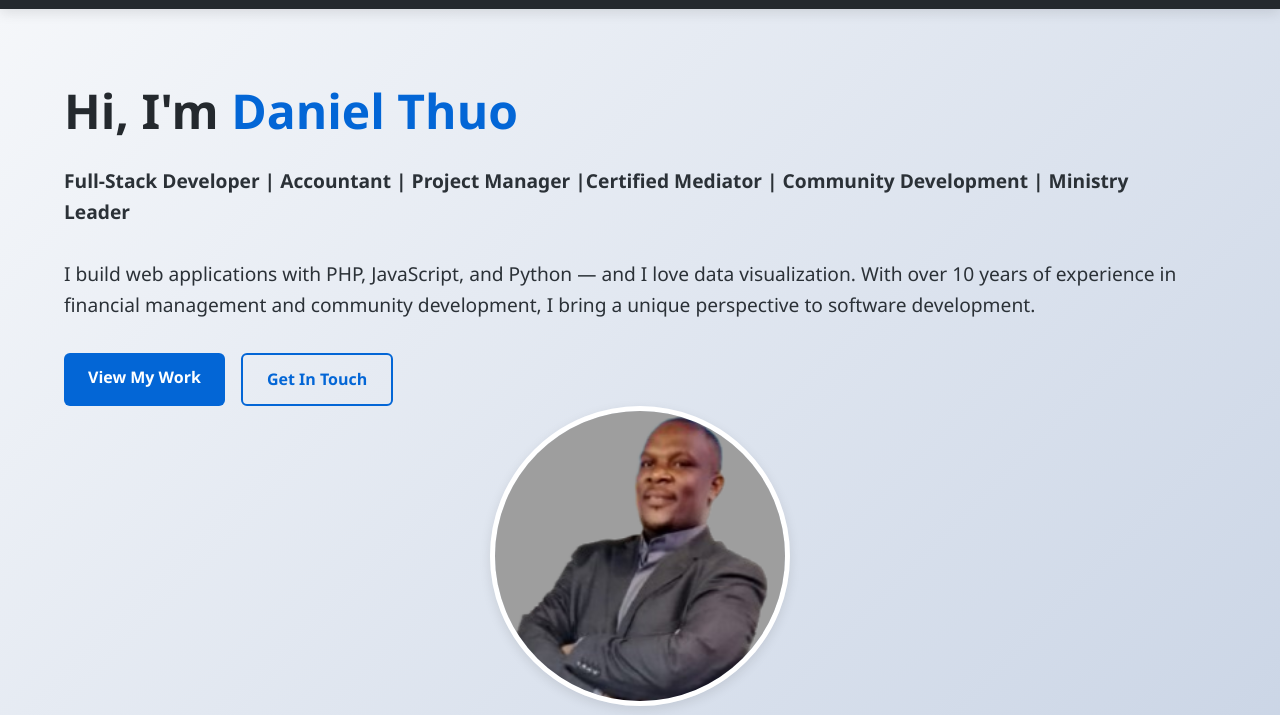
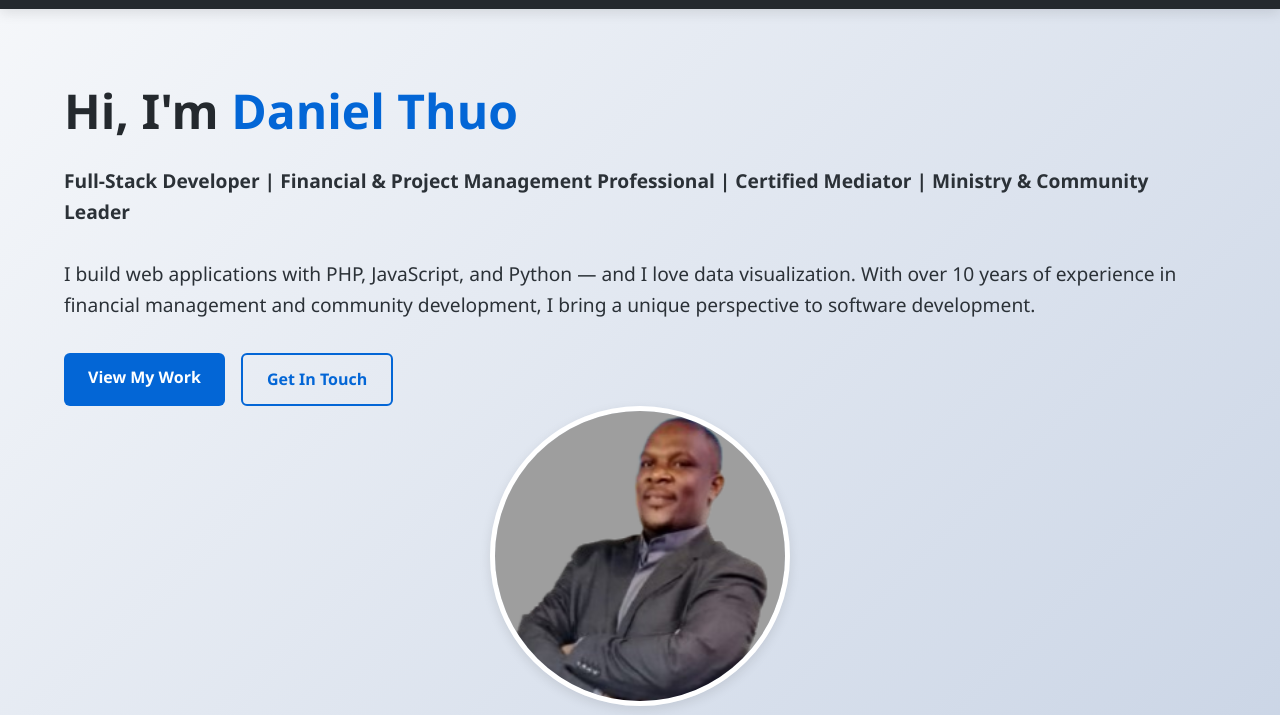
Before and after one commit to danielkthuo/danielkthuo, a plain HTML site: page index.html in a window 1280 px wide. Shown: the part 85-800 px from the top of the page. Drawn offline with Linux system fonts and the light colour scheme.

Commit message:
Updated files and content

```diff
--- a/index.html
+++ b/index.html
@@ -640,7 +640,7 @@
         <div class="container">
             <div class="hero-content">
                 <h1>Hi, I'm <span style="color: var(--secondary);">Daniel Thuo</span></h1>
-                <b><p>Full-Stack Developer | Accountant | Project Manager |Certified Mediator | Community Development | Ministry Leader </p></b>
+                <b><p>Full-Stack Developer | Financial & Project Management Professional | Certified Mediator | Ministry & Community Leader</p></b>
                 <p>I build web applications with PHP, JavaScript, and Python — and I love data visualization. With over 10 years of experience in financial management and community development, I bring a unique perspective to software development.</p>
                 <div class="hero-buttons">
                     <a href="#projects" class="btn btn-primary">View My Work</a>
@@ -932,7 +932,7 @@
             <div class="footer-content">
                 <div class="footer-section">
                     <h3>Daniel Thuo</h3>
-                    <p>Full-Stack Developer | Accountant | Project Manager |Certified Mediator   </p>
+                    <p>Full-Stack Developer | Financial & Project Management Professional | Certified Mediator | Ministry & Community Leader</p>
                     <div class="social-links">
                         <a href="https://github.com/danielkthuo"><i class="fab fa-github"></i></a>
                         <a href="https://www.linkedin.com/in/danielthuo"><i class="fab fa-linkedin-in"></i></a>
```
